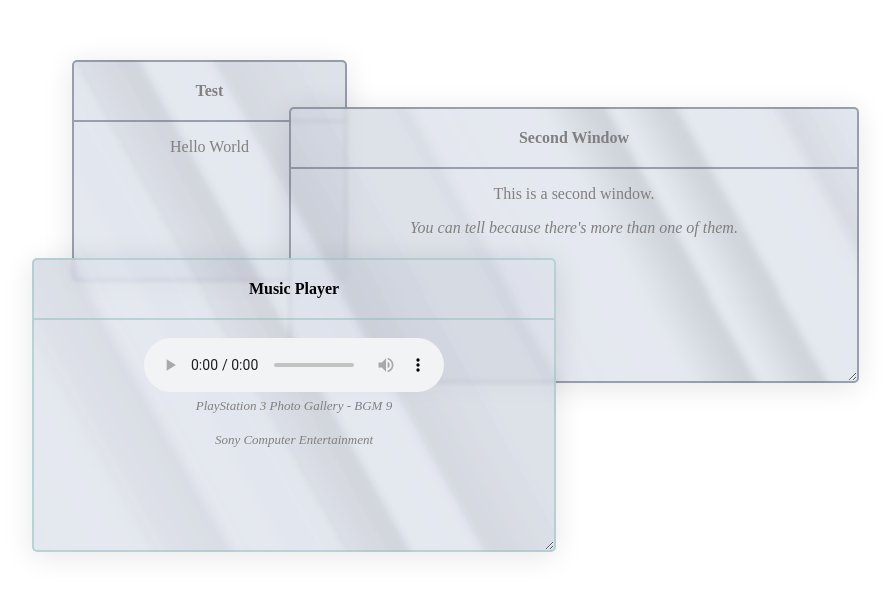
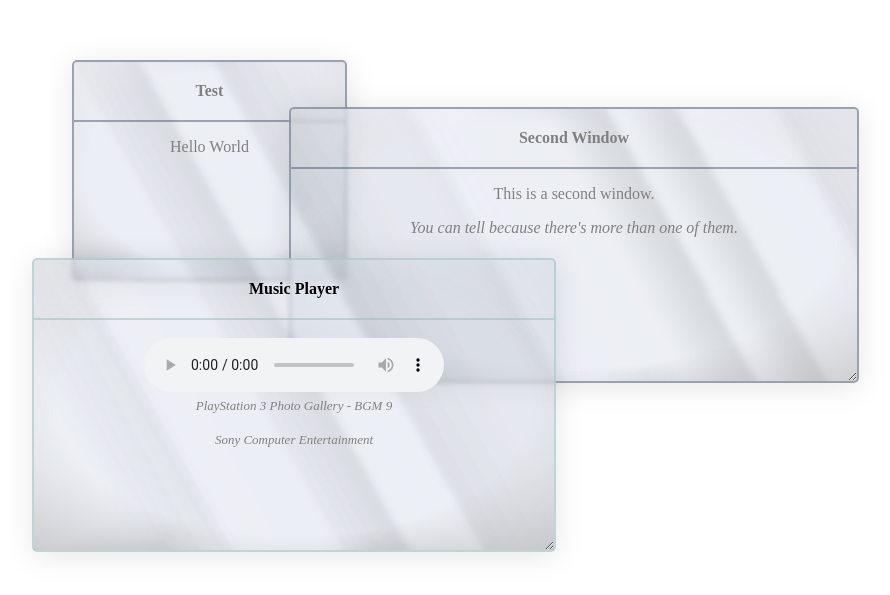
Before and after one commit to GarinHamburg/garinhamburg.github.io, a plain HTML site: page home.html in a window 1280 px wide. Shown: the part 107-702 px from the top of the page, without its empty margins (300-1190 px from the left). Drawn offline with Linux system fonts and the light colour scheme.

Commit message:
Update home.html

```diff
--- a/home.html
+++ b/home.html
@@ -4,12 +4,18 @@
     </head>
     <body>
         <div class="window inactive" id="helloworld">
+
             <div class="window-header">
               <div class="window-text">Test</div>
             </div>
+
+
             <div class="window-body">
                 <p>Hello World</p>
             </div>
+			<div class="glass"></div>
+			<div class="highlights"></div>
+
         </div>
 
         <div class="window inactive" id="secondwindow">
@@ -20,6 +26,8 @@
                 <p>This is a second window.</p>
 		<i>You can tell because there's more than one of them.</i>
             </div>
+			<div class="glass"></div>
+			<div class="highlights"></div>
         </div>
 
         <div class="window active" id="musicplayer">
@@ -34,6 +42,8 @@
 		        <p></p>
 		        <i style="font-size:small; color:grey;">Sony Computer Entertainment</i>
             </div>
+			<div class="glass"></div>
+			<div class="highlights"></div>
         </div>
     </body>
     <style>
@@ -41,29 +51,47 @@
             background:transparent;
         }
 
-	body {
-	    height: 100%;
-  	    overflow: hidden;
-  	    width: 100%;
-	}
-
         .window-body {
             resize: both;
             overflow: scroll;
         }
 
+
+		.highlights {
+			background: conic-gradient(from 180deg at 45% 47%, #7C7C7C 5%, #000 10%, #7C7C7C 15%, #FFF 40%, #7C7C7C 50%, #FFF 60%, #7C7C7C 85%, #000 90%, #7C7C7C 95%);
+			mask-image: radial-gradient(75% 75% at 50% 50%, #0FF0 60%, #FFFFFF5D 100%);
+
+			position: absolute;
+			top: 0;
+			left: 0;
+			width:100%;
+			height:100%;
+			z-index: -99;
+		}
+
+		.glass {
+			background-image: url(/aero.png);
+
+			background-attachment: fixed;
+            background-position: center;
+            background-repeat: no-repeat;
+            background-size: cover;
+
+			position: absolute;
+			top: 0;
+			left: 0;
+			width:100%;
+			height:100%;
+			z-index: -99;
+		}
+
         .window {
             position: absolute;
             border-radius: 5px;
             text-align: center;
-            background-color: rgba(216, 222, 233, 0.75);
-            background-image: url(/aero.png);
+            background-color: rgba(216, 222, 233, 0.5);
+
             border: 2px solid;
-
-            background-attachment: fixed;
-            background-position: center;
-            background-repeat: no-repeat;
-            background-size: cover;
 
 	        box-shadow: 0 4px 30px rgba(0, 0, 0, 0.1);
 	        backdrop-filter: blur(2px);
@@ -141,7 +169,9 @@
             }
             function updateSort() {
                 windows.forEach(window => {
-                    window.style.zIndex = window.style.zIndex - 1;
+					if (window.style.zIndex > 1) {
+						window.style.zIndex = window.style.zIndex - 1;
+					}
                     window.classList.add('inactive');
                     window.classList.remove('active');
                 });
```
